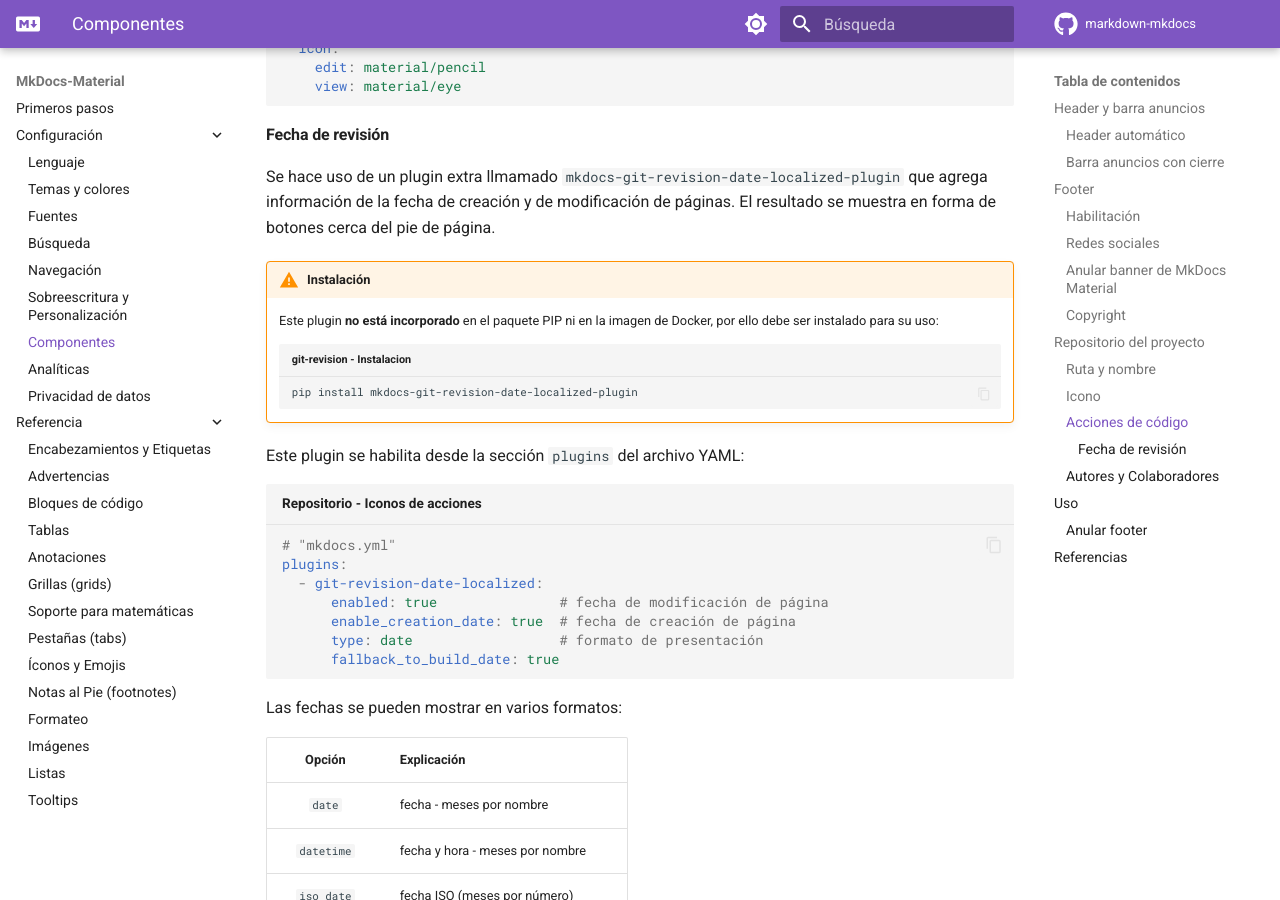
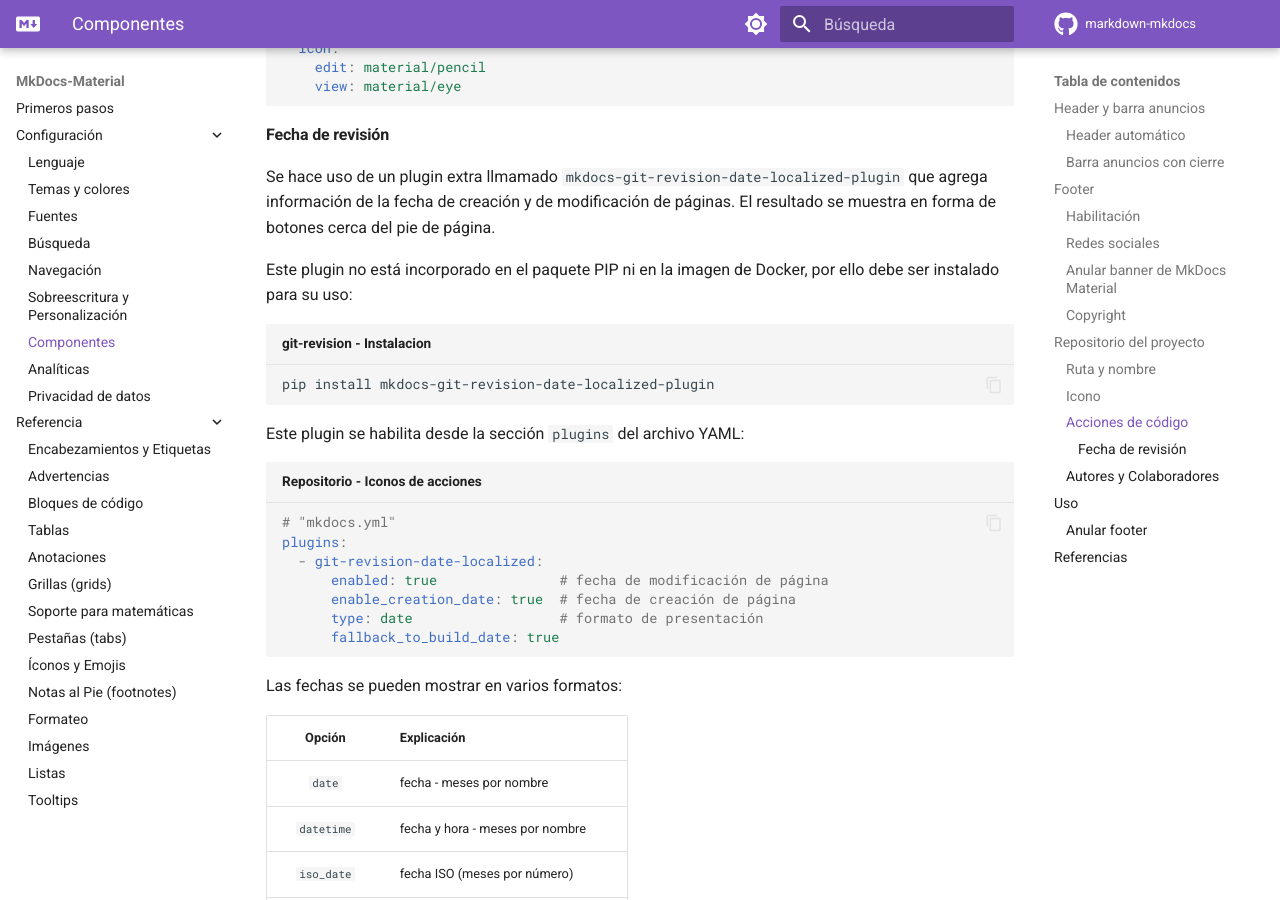
Before and after one commit to alejrot/markdown-mkdocs, an MkDocs documentation site: the page built from docs/mkdocs-material/setup/componentes.md, in a window 1280 px wide and 900 px high, scrolled down 3569 px. Built offline with MkDocs 1.6.1 and Material for MkDocs 9.7.7, drawn with Linux system fonts in a browser that asks for light colours; plug-ins that fetch from the network failed and are left out; comment, search, counter and statistics services are not loaded; some of the changed text lies outside the part shown.

Commit message:
mkDocs: componentes y glosario explicados

````diff
--- a/docs/mkdocs-material/setup/componentes.md
+++ b/docs/mkdocs-material/setup/componentes.md
@@ -188,14 +188,11 @@ Se hace uso de un plugin extra llmamado `mkdocs-git-revision-date-localized-plug
 
 
 
-!!! warning "Instalación"
+Este plugin no está incorporado en el paquete PIP ni en la imagen de Docker, por ello debe ser instalado para su uso:
 
-
-    Este plugin **no está incorporado** en el paquete PIP ni en la imagen de Docker, por ello debe ser instalado para su uso:
-
-    ```bash title="git-revision - Instalacion"
-    pip install mkdocs-git-revision-date-localized-plugin
-    ```
+```bash title="git-revision - Instalacion"
+pip install mkdocs-git-revision-date-localized-plugin
+```
 
 
 Este plugin se habilita desde la sección `plugins` del archivo YAML:
````
Also changed, not shown: other parts of docs/mkdocs-material/setup/componentes.md (+1 -1 lines), includes/glosario.md (+1 -0 lines).
